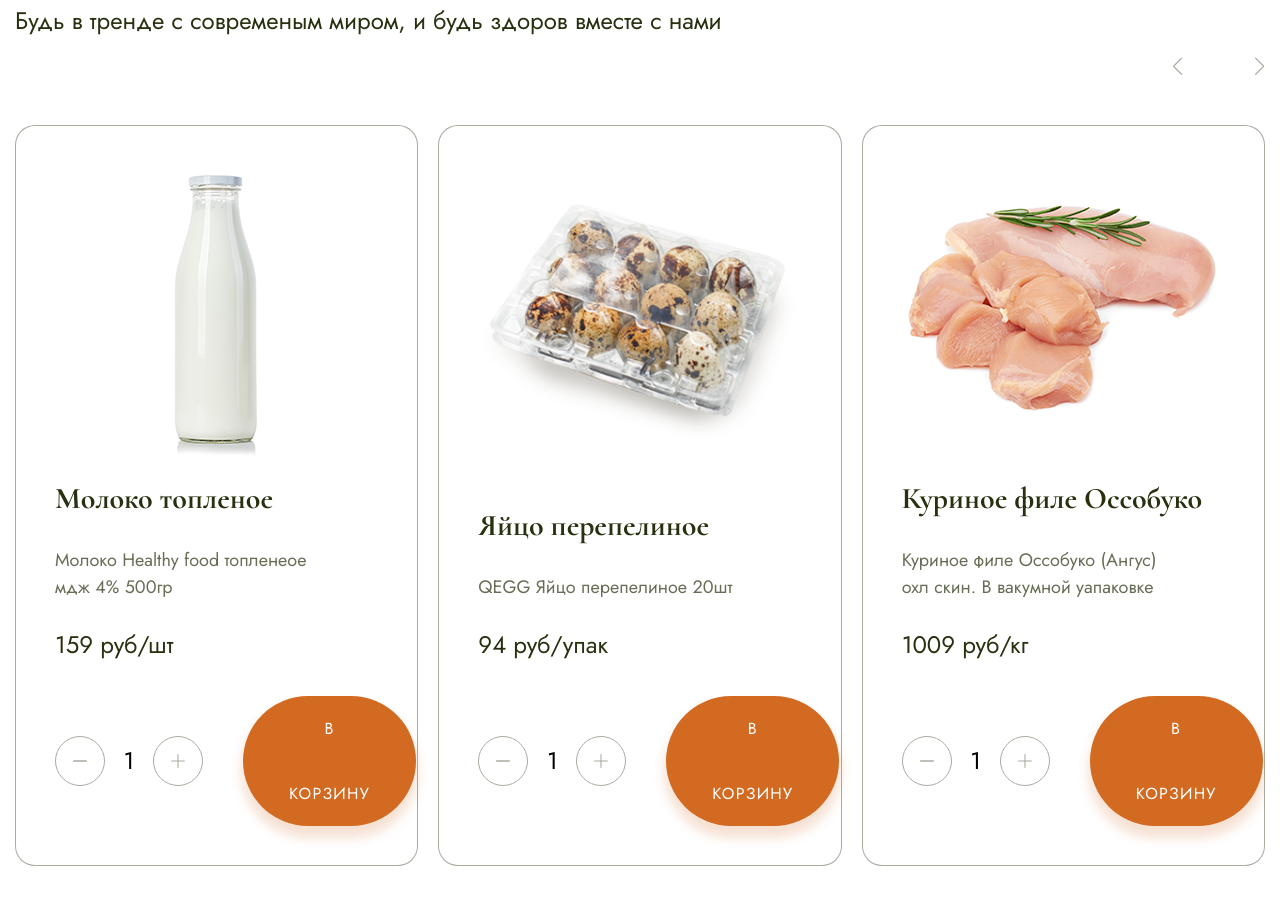
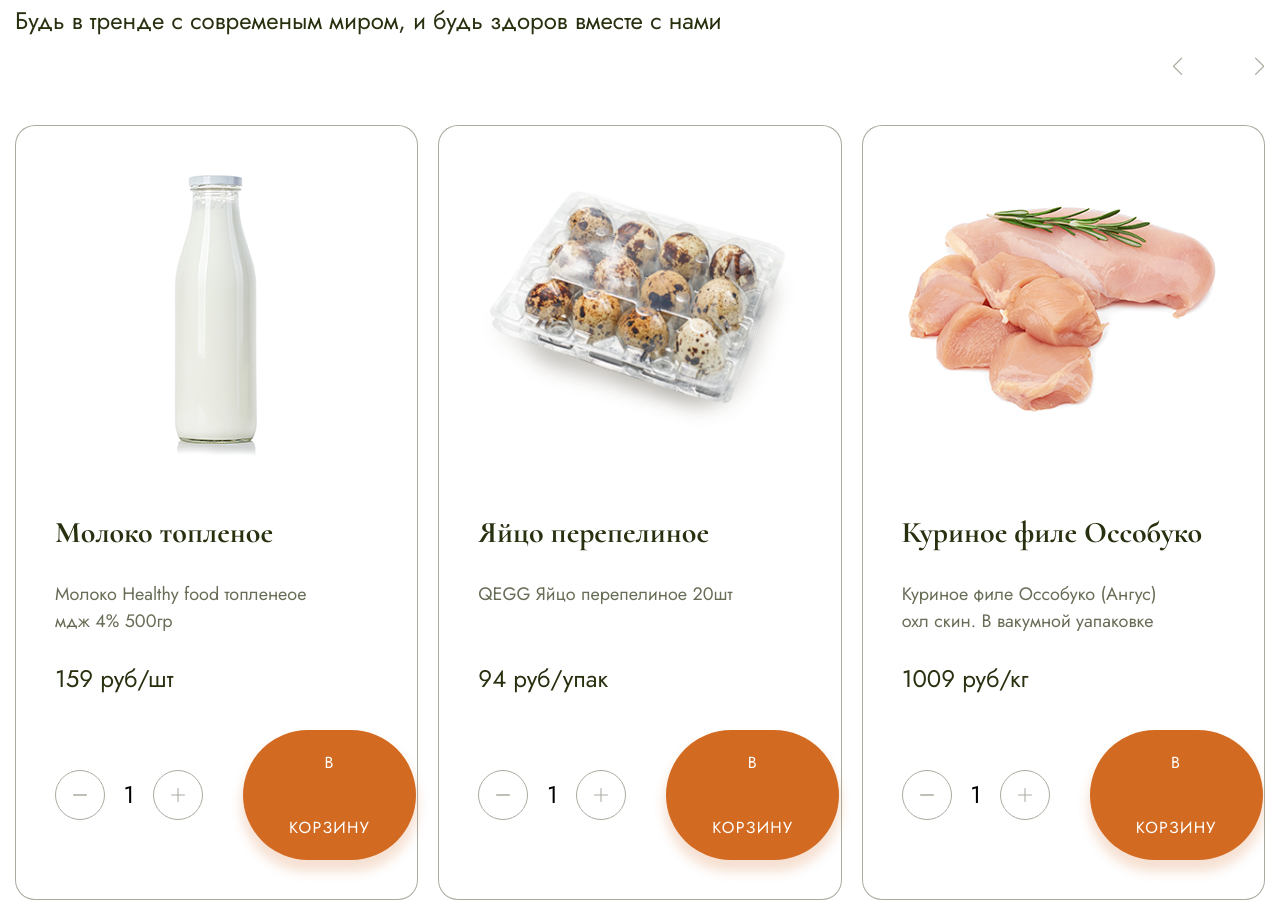
Before and after one commit to nikitor141/Module02-Shop, a website built with webpack: page src/index.html in a window 1280 px wide. Shown: the part 2839-3739 px from the top of the page. Built offline with nearby package versions, Linux system fonts and the light colour scheme.

Commit message:
product-card images fixed

```diff
--- a/src/styles/main.scss
+++ b/src/styles/main.scss
@@ -586,8 +586,12 @@ input[type=number] {
       display: flex;
       align-items: center;
       justify-content: center;
-      margin: 0 0 1.5rem 0;
-      flex-grow: 1;
+      margin: 0 0 2.3rem 0;
+      height: 21rem;
+      img {
+         max-height: 100%;
+         object-fit: contain;
+      }
    }
 
    &__title {
@@ -602,6 +606,7 @@ input[type=number] {
       line-height: 1.5em;
       margin: 0 0 1.9rem 0;
       max-width: 25ch;
+      flex-grow: 1;
    }
 
    &__price {
@@ -659,6 +664,11 @@ input[type=number] {
 .product-card--big {
    padding: 3rem 4rem 4rem;
    .product-card {
+
+      &__image {
+         margin: 0 0 4.8rem 0;
+         height: 31.5rem;
+      }
 
       &__title {
          margin: 0 0 3.3rem 0;
```
Also changed, not shown: dist/styles/main.css, 2 other files.
